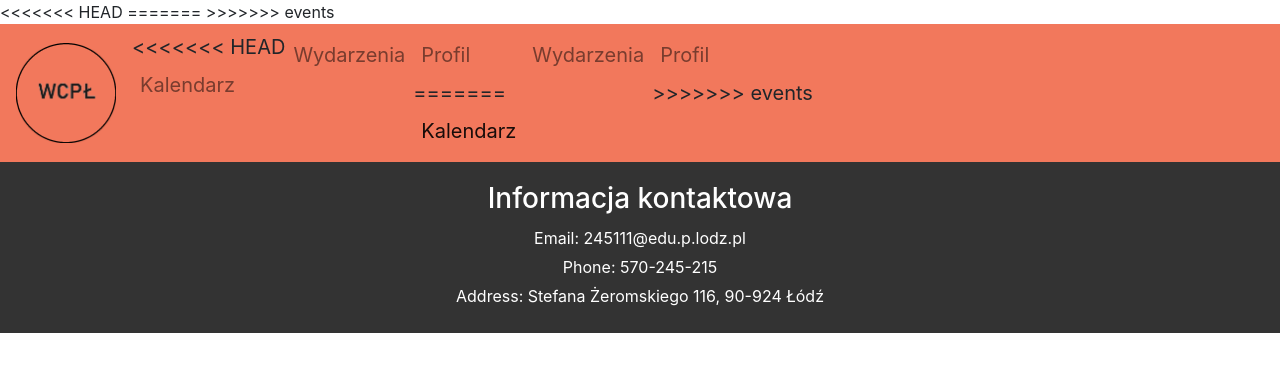
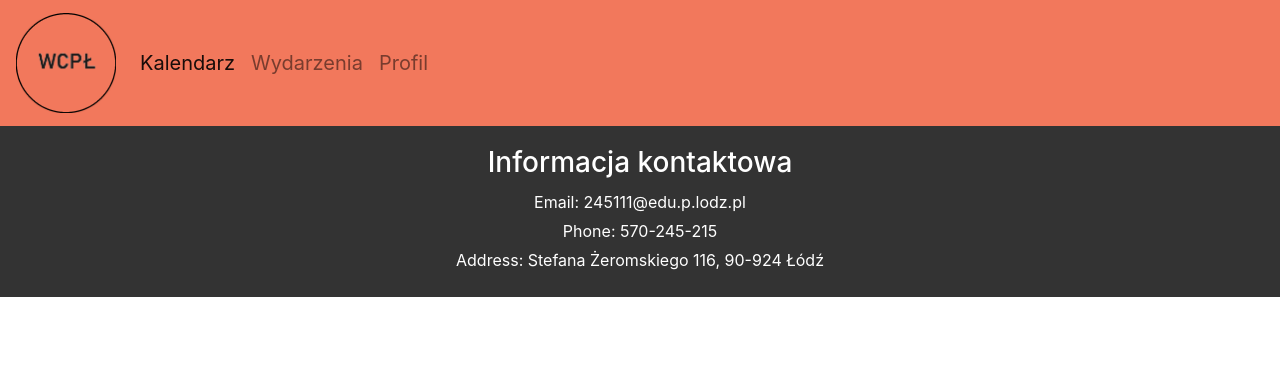
Before and after one commit to MarekKoprek/WCPL, a Django app: page /calendar/ in a window 1280 px wide. Shown: the top 372 px of the page. Run offline with Django 5.2, Linux system fonts and the light colour scheme; some libraries are stand-ins or nearby versions.

Commit message:
Correcting base template

```diff
--- a/main/templates/main/base.html
+++ b/main/templates/main/base.html
@@ -9,14 +9,11 @@
         <link href="https://cdn.jsdelivr.net/npm/bootstrap@5.0.2/dist/css/bootstrap.min.css" rel="stylesheet" integrity="sha384-EVSTQN3/azprG1Anm3QDgpJLIm9Nao0Yz1ztcQTwFspd3yD65VohhpuuCOmLASjC" crossorigin="anonymous">
         <script src="https://cdn.jsdelivr.net/npm/bootstrap@5.0.2/dist/js/bootstrap.bundle.min.js" integrity="sha384-MrcW6ZMFYlzcLA8Nl+NtUVF0sA7MsXsP1UyJoMp4YLEuNSfAP+JcXn/tWtIaxVXM" crossorigin="anonymous"></script>
 
-<<<<<<< HEAD
-        <link rel="stylesheet" href="https://stackpath.bootstrapcdn.com/bootstrap/4.5.2/css/bootstrap.min.css">
-=======
         <link href='https://fonts.googleapis.com/css?family=Bree Serif' rel='stylesheet'>
 
         <link rel="stylesheet" href="https://stackpath.bootstrapcdn.com/bootstrap/4.5.2/css/bootstrap.min.css">
         <link rel="stylesheet" href="https://cdn.jsdelivr.net/npm/bootstrap-icons@1.11.3/font/bootstrap-icons.min.css">
->>>>>>> events
+
         <script src="https://code.jquery.com/jquery-3.5.1.slim.min.js"></script>
         <script src="https://cdn.jsdelivr.net/npm/@popperjs/core@2.9.2/dist/umd/popper.min.js"></script>
         <script src="https://stackpath.bootstrapcdn.com/bootstrap/4.5.2/js/bootstrap.min.js"></script>
@@ -34,23 +31,13 @@
             <div class="collapse navbar-collapse" id="navbarSupportedContent">
               <ul class="navbar-nav mr-auto">
                 <li class="nav-item">
-<<<<<<< HEAD
-                  <a class="nav-link" href="{% url 'calendar' %}">Kalendarz</a>
-                </li>
-                <li class="nav-item">
-                  <a class="nav-link" href="{% url 'events-search' %}">Wydarzenia</a>
-                </li>
-                <li class="nav-item">
-                    <a class="nav-link" href="{% url 'profile-home' 'romanbeznosenko' %}">Profil</a>
-=======
                   <a class="nav-link {% block calendar_activate %}{% endblock %}" href="{% url 'calendar' %}">Kalendarz</a>
                 </li>
                 <li class="nav-item">
                   <a class="nav-link {% block events_activate %}{% endblock %}" href="{% url 'events-search' %}">Wydarzenia</a>
                 </li>
                 <li class="nav-item">
-                    <a class="nav-link {% block profile_activate %}{% endblock %}" href="{% url 'profile-home' %}">Profil</a>
->>>>>>> events
+                    <a class="nav-link {% block profile_activate %}{% endblock %}" href="{% url 'profile-home' 'romanbeznosenko' %}">Profil</a>
                 </li>
             </div>
         </nav>
```
